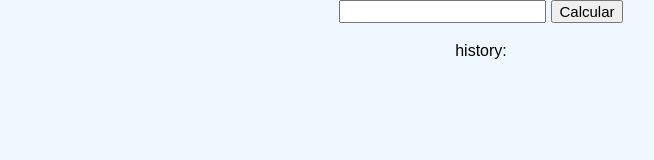
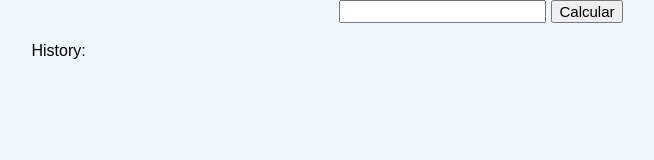
Before and after one commit to LuizFelipeBG/Calculator, a React (Create React App) app: page / in a window 1280 px wide. Shown: the top 160 px of the page, without its empty margins (159-813 px from the left). Built offline with nearby package versions, Linux system fonts and the light colour scheme.

Commit message:
History calculator changed

```diff
--- a/src/App.css
+++ b/src/App.css
@@ -8,3 +8,8 @@
 .calculatorButton{
   font-size: 15px;
 }
+
+.historyBox{
+  margin-left: 2%;
+  width: 30%;
+}
--- a/src/App.js
+++ b/src/App.js
@@ -19,8 +19,8 @@ class App extends Component {
 
   handleClick = () => {
     const history = [...this.state.history]
-    this.setState({theResult: result(this.state.value)})
-    history.push(format(this.state.value))
+    this.setState({theResult: result(this.state.value) || 0, value:''})
+    history.push(format(this.state.value) + ' = ' + result(this.state.value) || 0)
     this.setState({history: history})
   }
 
@@ -30,7 +30,8 @@ class App extends Component {
         <input value={this.state.value} onChange={this.onChangevalue} className='calculatorInput'/>
         <button type="button" className='calculatorButton' onClick={this.handleClick}>Calcular</button>
         <h3>{this.state.theResult}</h3>
-        <p>history: {this.state.history.join('----------------')}</p>
+        <p className='historyBox'>History: <br/>{this.state.history.join(' --next--> ')}</p>
+
       </div>
 
     );
```
